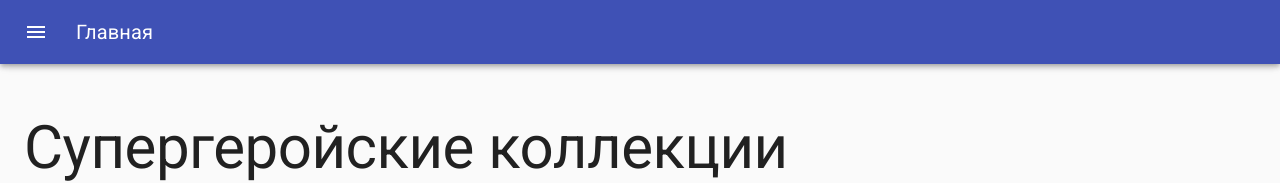
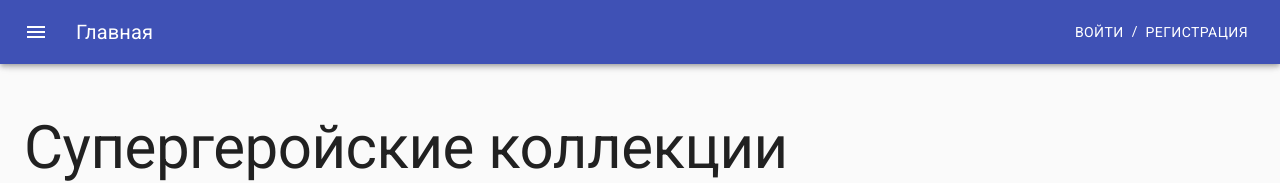
Before and after one commit to SMPlay/card-collection-frontend, a React (Create React App) app: page / in a window 1280 px wide. Shown: the top 183 px of the page. Built offline with nearby package versions, Linux system fonts and the light colour scheme; no server answers.

Commit message:
added login form

```diff
--- a/src/components/App.tsx
+++ b/src/components/App.tsx
@@ -1,7 +1,7 @@
 import React from "react";
 import { BrowserRouter as Router, Switch, Route } from "react-router-dom";
 
-import { HomePage, CollectionPage } from "../pages";
+import { HomePage, CollectionPage, LoginPage, RegistrationPage } from "../pages";
 import { Header } from "./header/header";
 
 const App: React.FC = () => {
@@ -11,6 +11,8 @@ const App: React.FC = () => {
       <Switch>
         <Route exact path="/" component={HomePage} />
         <Route exact path="/collections/:id" component={CollectionPage}/>
+        <Route exact path="/login" component={LoginPage}/>
+        <Route exact path="/registration" component={RegistrationPage}/>
       </Switch>
     </Router>
   );
--- a/src/components/Header/Header-content/header-content.tsx
+++ b/src/components/Header/Header-content/header-content.tsx
@@ -1,18 +1,21 @@
 import React from "react";
-import {AppBar, IconButton, Toolbar, Typography} from "@material-ui/core";
+import {
+  AppBar,
+  IconButton,
+  Toolbar,
+  Typography,
+  Button,
+  Box,
+} from "@material-ui/core";
 import clsx from "clsx";
-import {
-  makeStyles,
-  Theme,
-  createStyles,
-} from "@material-ui/core/styles";
+import { makeStyles, Theme, createStyles } from "@material-ui/core/styles";
 import MenuIcon from "@material-ui/icons/Menu";
+import { Link } from "react-router-dom";
 
 const drawerWidth = 240;
 
 const useStyles = makeStyles((theme: Theme) =>
   createStyles({
-
     appBar: {
       transition: theme.transitions.create(["margin", "width"], {
         easing: theme.transitions.easing.sharp,
@@ -40,6 +43,12 @@ const useStyles = makeStyles((theme: Theme) =>
     menuButton: {
       marginRight: theme.spacing(2),
     },
+    title: {
+      flexGrow: 1,
+    },
+    navLink: {
+      color: "#fff"
+    }
   })
 );
 
@@ -49,7 +58,11 @@ interface HeaderContentProps {
   handleDrawerOpen: () => void;
 }
 
-export const HeaderContent: React.FC<HeaderContentProps> = ({ isOpen, currentPage, handleDrawerOpen }) => {
+export const HeaderContent: React.FC<HeaderContentProps> = ({
+  isOpen,
+  currentPage,
+  handleDrawerOpen,
+}) => {
   const classes = useStyles();
 
   return (
@@ -69,9 +82,18 @@ export const HeaderContent: React.FC<HeaderContentProps> = ({ isOpen, currentPag
         >
           <MenuIcon />
         </IconButton>
-            <Typography variant="h6" noWrap>
+        <Typography variant="h6" noWrap className={classes.title}>
           {currentPage}
         </Typography>
+        <Box>
+          <Button color="inherit">
+            <Link className={classes.navLink} to="/login">Войти</Link>
+          </Button>
+          /
+          <Button color="inherit">
+            <Link className={classes.navLink} to="/registration">Регистрация</Link>
+          </Button>
+        </Box>
       </Toolbar>
     </AppBar>
   );
--- a/src/components/Header/Header.tsx
+++ b/src/components/Header/Header.tsx
@@ -20,6 +20,7 @@ const useStyles = makeStyles((theme: Theme) =>
   createStyles({
     root: {
       display: "flex",
+      flexGrow: 1,
     },
     content: {
       flexGrow: 1,
@@ -57,7 +58,10 @@ const allPages = [
   { pageName: "Главная", url: "/" },
   { pageName: "Коллекции", url: "/collections" },
   { pageName: "Галерея", url: "/gallery" },
-  { pageName: "Аукцион", url: "/auction" }
+  { pageName: "Аукцион", url: "/auction" },
+  { pageName: "Регистрация", url: "/registration" },
+  { pageName: "Вход", url: "/login" },
+  { pageName: "Восстановление пароля", url:"/reset-password" }
 ];
 
 interface CollectionsNameData {
--- a/src/components/index.ts
+++ b/src/components/index.ts
@@ -1,3 +1,4 @@
 export { Header } from "./header/header";
 export { Welcome } from "./welcome/welcome";
 export { Collections } from "./collections/collections";
+export { LoginForm } from "./login-form/login-form";
--- a/src/pages/index.ts
+++ b/src/pages/index.ts
@@ -1,2 +1,4 @@
 export { HomePage } from "./home-page";
 export { CollectionPage } from "./collection-page";
+export { LoginPage } from "./login-page";
+export { RegistrationPage } from './registration-page';
```
Lines whose indentation alone changed are shown as unchanged.
